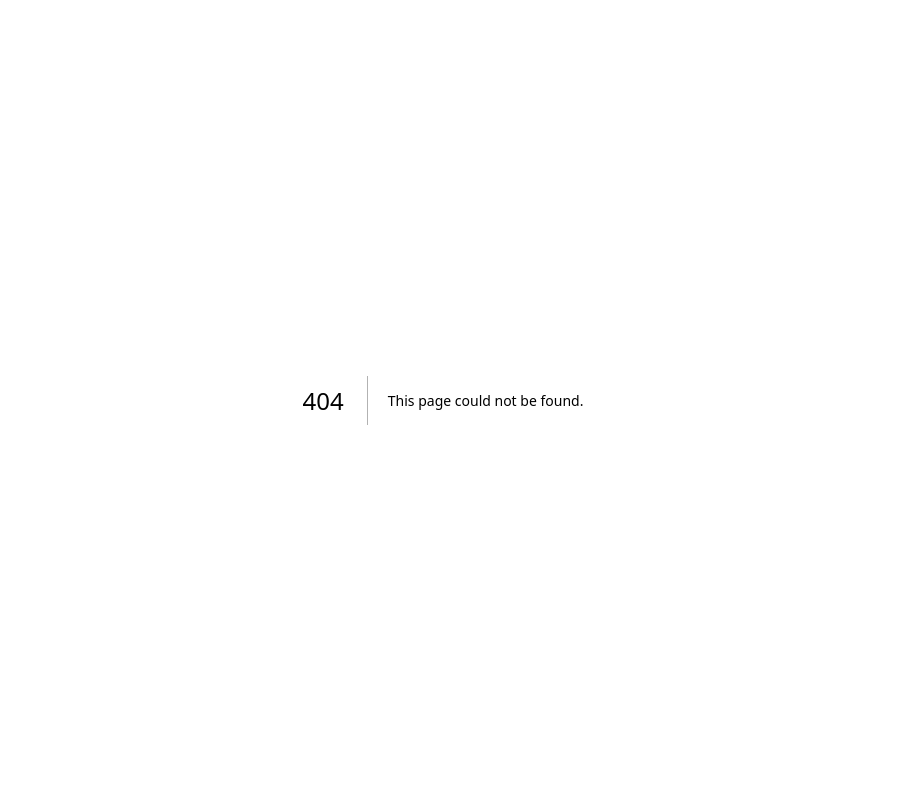
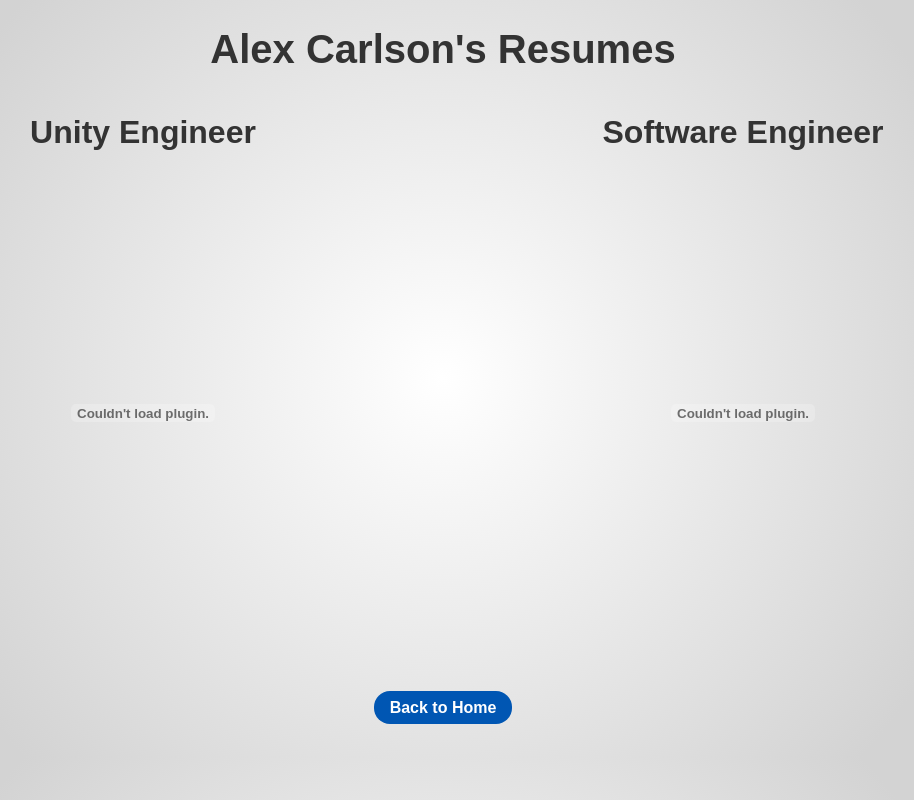
Before and after one commit to alex-carlson/portfolio-frontend-2025, a Next.js app: page /resume in a window 1280 px wide. Before the commit this address had no page. Shown: the whole page, without its empty margins (197-1111 px from the left). Built offline with nearby package versions, Linux system fonts and the light colour scheme; a web font is replaced by a local one.

Commit message:
added resume page

```diff
--- a/src/app/components/Connect.tsx
+++ b/src/app/components/Connect.tsx
@@ -22,7 +22,7 @@
                     <FontAwesomeIcon icon={faLinkedin} size="2x" />
                     <span>LinkedIn</span>
                 </a>
-                <a href="http://acwd.me/AlexCarlson-UnityEngineer.pdf" target="_blank" rel="noopener noreferrer">
+                <a href="/resume">
                     <FontAwesomeIcon icon={faFile} size="2x" />
                     <span>Resume</span>
                 </a>
--- /dev/null
+++ b/src/app/resume/page.tsx
@@ -0,0 +1,37 @@
+import { sanityClient } from '@/lib/sanity';
+import Link from 'next/link';
+
+export default async function AllProjects() {
+    return (
+        <div className="resume">
+            <h1 style={{ textAlign: 'center' }}>Alex Carlson's Resumes</h1>
+
+            <div className="resume-container">
+                <div className="left resume-item">
+                    <h2>Unity Engineer</h2>
+                    <embed
+                        src="http://acwd.me/AlexCarlson-UnityEngineer.pdf"
+                        style={{ width: '100%', height: '500px', border: 'none' }}
+                        title="Resume"
+                    />
+                </div>
+                <div className="right resume-item">
+                    <h2>Software Engineer</h2>
+                    <embed
+                        src="http://acwd.me/AlexCarlson-SoftwareEngineer.pdf"
+                        style={{ width: '100%', height: '500px', border: 'none' }}
+                        title="Resume"
+                    />
+                </div>
+            </div>
+
+
+            <div style={{ textAlign: 'center', marginTop: '2rem' }}>
+                <Link href="/" className="view-all-button">
+                    Back to Home
+                </Link>
+            </div>
+            <div className="spacer"></div>
+        </div>
+    );
+}
--- a/src/styles/globals.css
+++ b/src/styles/globals.css
@@ -16,6 +16,7 @@
     --link-color: #0056b3;
     --link-hover-color: #67a9f0;
     --link-select-color: #00264d;
+    --mobile-breakpoint: 800px;
 }
 
 body {
@@ -306,7 +307,7 @@
     cursor: pointer;
 }
 
-.socials-links img,
+socials-links img,
 .socials-links svg {
     width: 2rem;
     height: 2rem;
@@ -366,3 +367,34 @@
     /* set background color to light orange */
     background-color: #85eb8e;
 }
+
+.resume-container {
+    display: flex;
+    justify-content: center;
+    align-items: center;
+    text-align: center;
+    flex-direction: column;
+}
+
+@media (max-width: 800px) {
+    .resume-container {
+        flex-direction: column;
+        align-items: center;
+    }
+
+    .resume-item {
+        width: 100%;
+        margin-bottom: 1rem;
+    }
+}
+
+@media (min-width: 800px) {
+    .resume-container {
+        flex-direction: row;
+        justify-content: space-around;
+    }
+
+    .resume-item {
+        width: 45%;
+    }
+}
```
